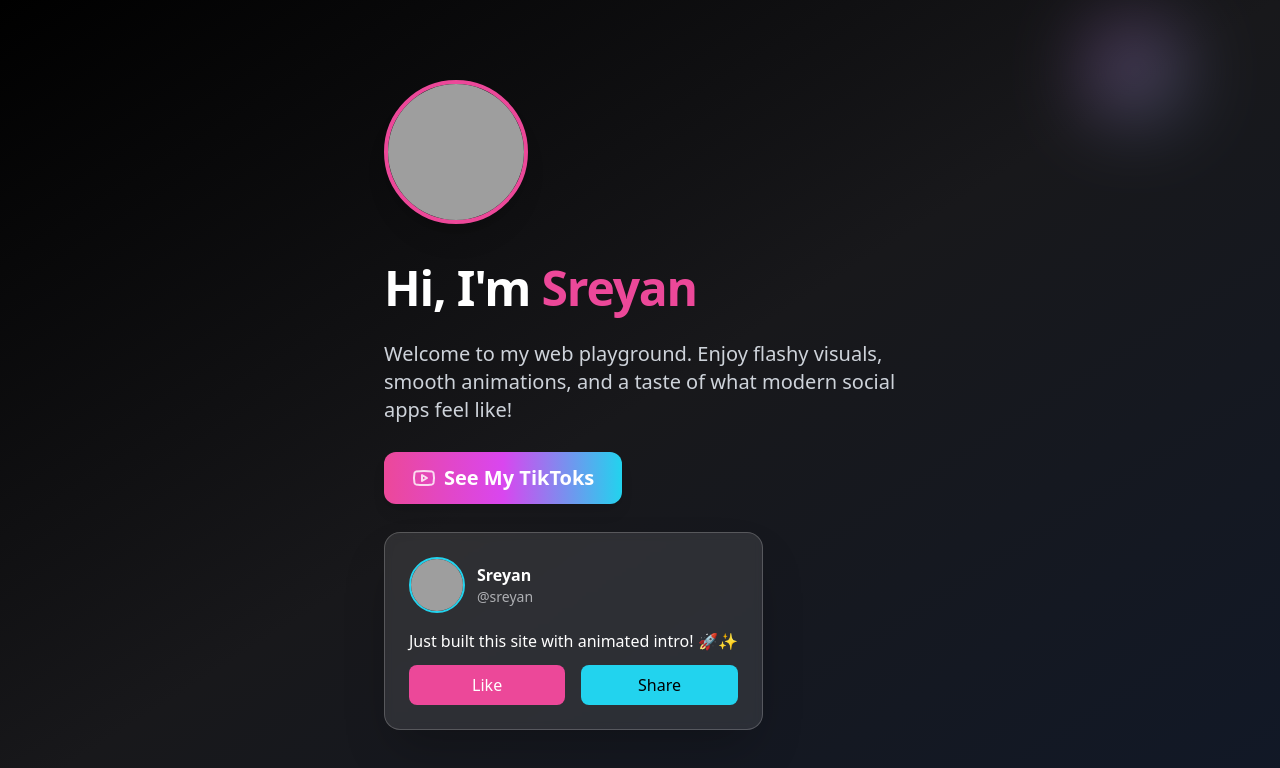
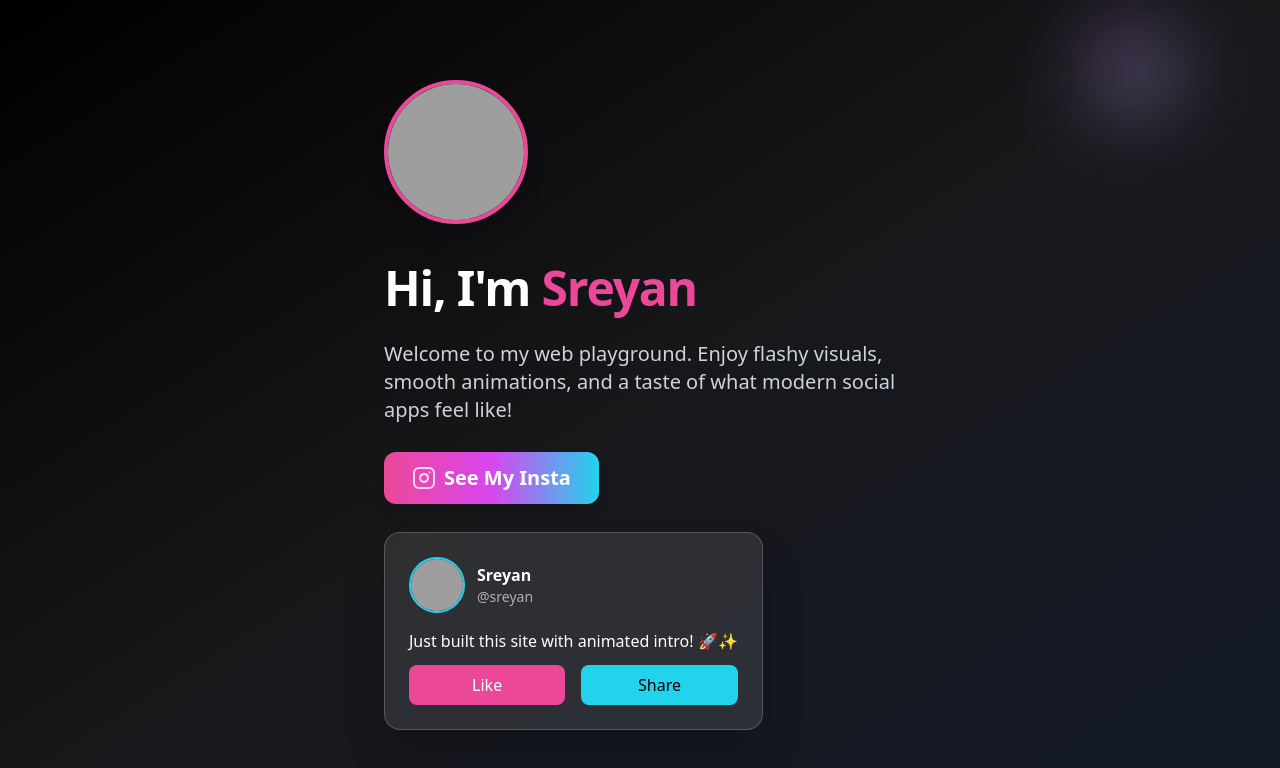
Before and after one commit to sreyanchoudhury12/sreyan-vibe-verse, a React (Vite) app: page / in a window 1280 px wide. Shown: the top 768 px of the page. Built offline with nearby package versions, Linux system fonts and the light colour scheme; grey boxes are pictures that could not be loaded.

Commit message:
Replace TikTok button with Instagram button
Replaced the "See My TikToks" button with a "See My Insta" button that links to Instagram.

```diff
--- a/src/components/SreyanHero.tsx
+++ b/src/components/SreyanHero.tsx
@@ -1,6 +1,6 @@
 
 import React from "react";
-import { Youtube } from "lucide-react";
+import { Instagram } from "lucide-react";
 
 const profilePic = "https://static.lovablecdn.com/img/placeholder-avatar.png"; // Placeholder, swap with your own later.
 
@@ -20,13 +20,13 @@ const SreyanHero: React.FC = () => {
           Welcome to my web playground. Enjoy flashy visuals, smooth animations, and a taste of what modern social apps feel like!
         </p>
         <a
-          href="https://www.tiktok.com/"
+          href="https://www.instagram.com/"
           target="_blank"
           rel="noopener noreferrer"
           className="inline-flex items-center gap-2 px-7 py-3 bg-gradient-to-r from-pink-500 via-fuchsia-500 to-cyan-400 hover:from-cyan-400 hover:to-pink-500 text-white rounded-xl shadow-lg text-lg md:text-xl font-semibold hover:scale-105 transition-all duration-200 animate-fade-in"
         >
-          <Youtube className="w-6 h-6 opacity-80" />
-          See My TikToks
+          <Instagram className="w-6 h-6 opacity-80" />
+          See My Insta
         </a>
         <div className="mt-10 md:mt-8">
           {/* TikTok-style sample card */}
```
